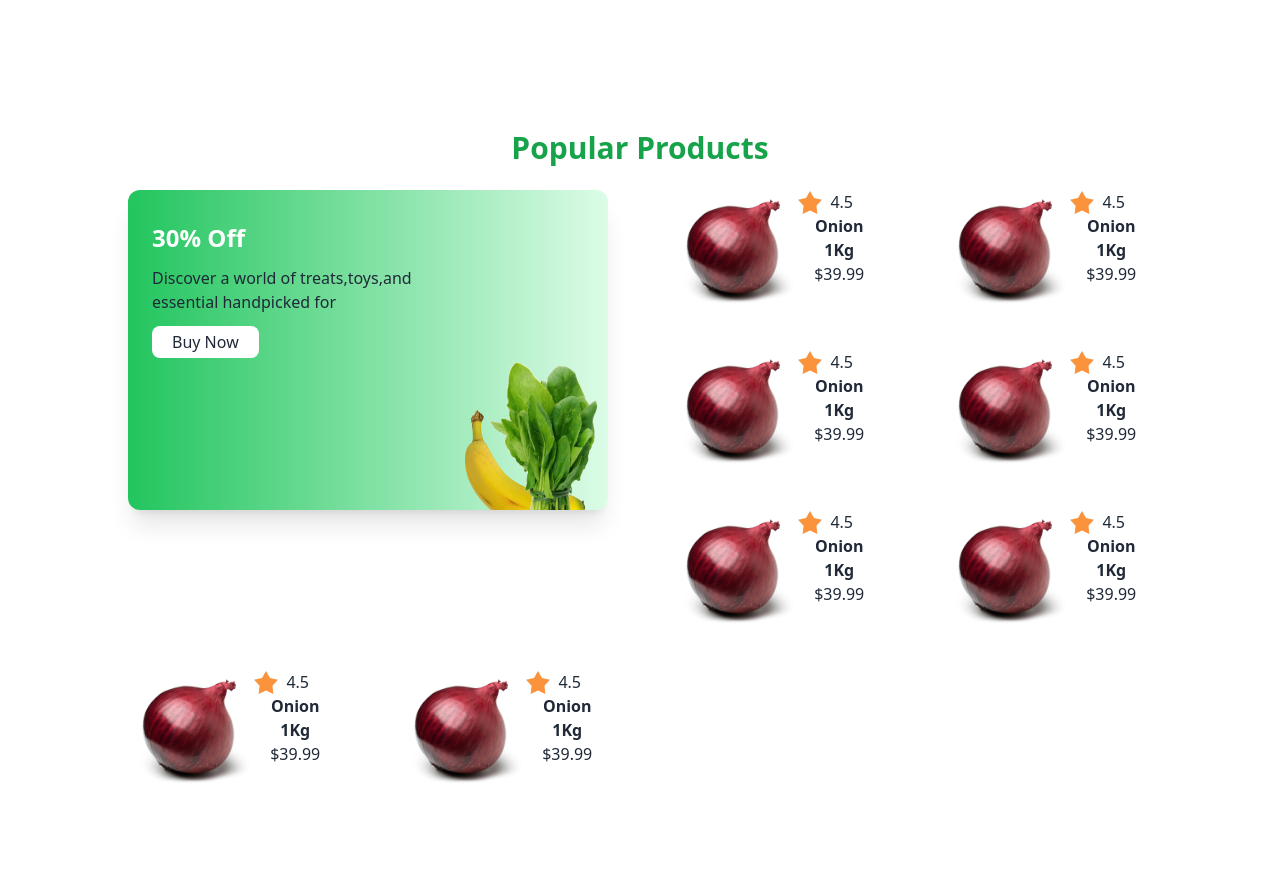
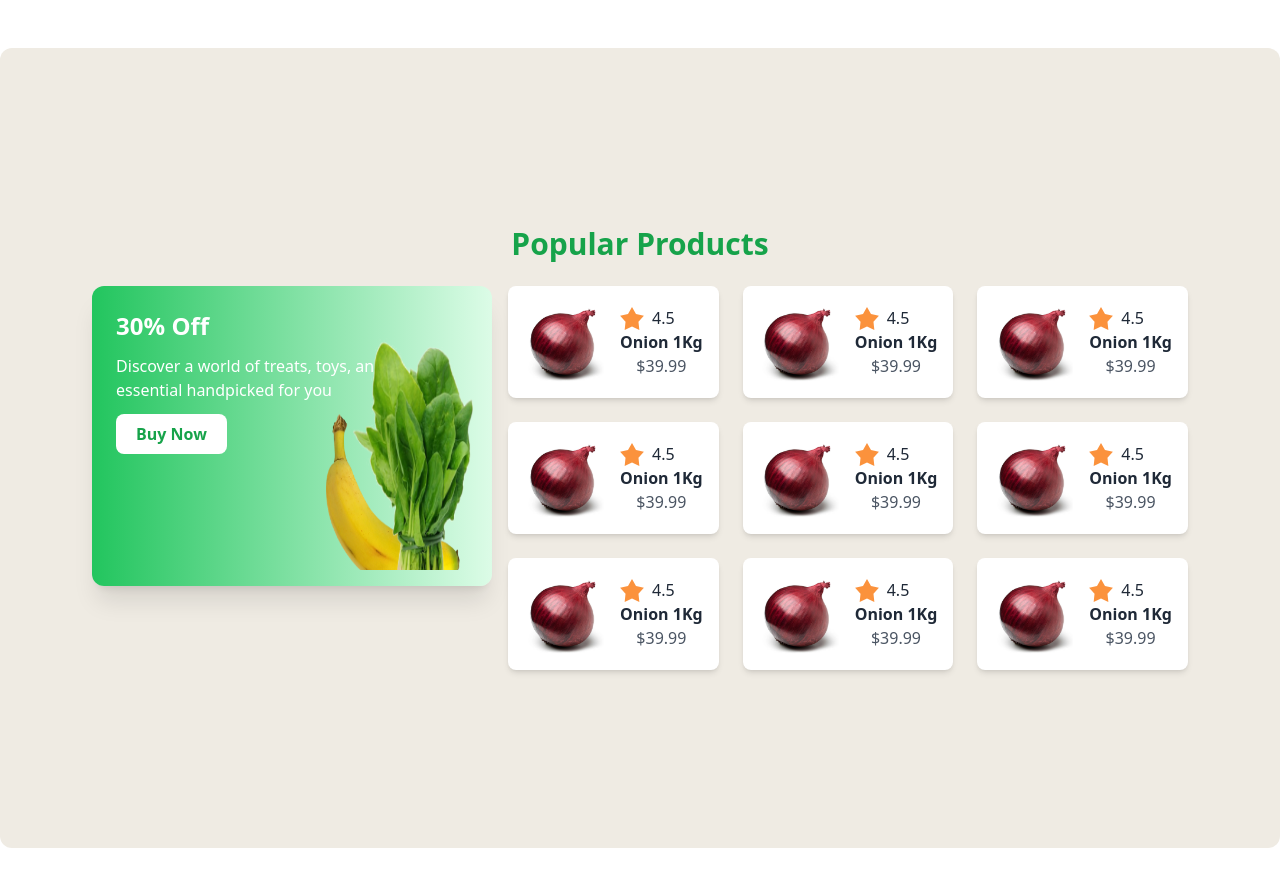
Before and after one commit to tanvirrahmanaz/natures_platter_a3, a plain HTML site: page index.html in a window 1280 px wide. Shown: the part 1240-2126 px from the top of the page. Before the commit the page ends 2088 px from the top, so only its background shows below. Drawn offline with nearby package versions, Linux system fonts and the light colour scheme.

Commit message:
products version

```diff
--- a/index.html
+++ b/index.html
@@ -141,182 +141,161 @@
       </section>
 
       <!-- card section  -->
-       <section class="mt-24 flex flex-col items-center justify-center mx-4 md:mx-16 lg:mx-32 text-center min-h-screen ">
-        <p class="font-bold text-3xl text-green-600 mb-6 ">Popular Products</p>
-        <div class="grid grid-cols-2 gap-16 lg:grid-cols-4">
-          <!-- CARD 1 -->
-          <div class="card rounded-xl bg-gradient-to-r from-green-500 to-green-100 h-80 shadow-xl grid col-span-2 custom-bg lg:row-span-3">
-            <div class="mt-8 text-left ml-6">
+      <section class="mt-24 mb-24 flex flex-col items-center justify-center  text-center min-h-screen bg-[#EFEBE3] p-10 rounded-xl">
+        <p class="font-bold text-3xl text-green-600 mb-6">Popular Products</p>
+
+
+        <div class="lg:flex gap-4">
+           <!-- BIG OFFER CARD -->
+           <div class="card rounded-xl bg-gradient-to-r from-green-500 to-green-100 mb-8 h-[300px] w-[400px]  shadow-xl p-6 relative lg:col-span-2 lg:row-span-2  bg-cover bg-center">
+            <div class="text-left">
               <p class="font-bold text-white text-2xl mb-3">30% Off</p>
-              <p class="mb-3">Discover a world of treats,toys,and <br> essential handpicked for</p>
-              <button class="bg-white px-5 py-1 rounded-lg">Buy Now</button>
+              <p class="mb-3 text-white">Discover a world of treats, toys, and <br> essential handpicked for you</p>
+              <button class="bg-white px-5 py-2 rounded-lg text-green-600 font-semibold">Buy Now</button>
             </div>
-            <figure>
-              <img
-                class="ml-80 h-40 w-36 "
-                src="images/vegetable-offer.png"
-                alt="Shoes" />
+            <figure class="absolute bottom-4 right-4">
+              <img class="h-60 w-40 " src="images/vegetable-offer.png" alt="Offer" />
             </figure>
           </div>
-          <!-- CARD 2-10 -->
-          <div class="flex">
-            <!-- image section  -->
-            <div class="w-32 h-20 object-cover">
-              <img src="images/onion .jpg" alt="">
+
+          <!-- PRODUCT CARDS -->
+          <div class="grid grid-cols-2 gap-6 lg:grid-cols-3">
+            <!-- CARD 1 -->
+            <div class="flex items-center bg-white p-4 rounded-lg shadow-md">
+              <div class="w-20 h-20">
+                <img src="images/onion .jpg" class="object-cover w-full h-full rounded-lg" alt="Onion" />
               </div>
-            <!-- text section  -->
-            <div>
-              <!-- star sign  -->
-              <div class="flex">
+              <div class="ml-4">
+                <div class="flex items-center">
+                  <div class="rating">
+                    <input type="radio" name="rating-1" class="mask mask-star-2 bg-orange-400 mr-2" />
+                    <p>4.5</p>
+                  </div>
+                </div>
+                <p class="font-bold">Onion 1Kg</p>
+                <p class="text-gray-600">$39.99</p>
+              </div>
+            </div>
+            <!-- CARD 2 -->
+            <div class="flex items-center bg-white p-4 rounded-lg shadow-md">
+              <div class="w-20 h-20">
+                <img src="images/onion .jpg" class="object-cover w-full h-full rounded-lg" alt="Onion" />
+              </div>
+              <div class="ml-4">
+                <div class="flex items-center">
                   <div class="rating">
                     <input type="radio" name="rating-2" class="mask mask-star-2 bg-orange-400 mr-2" />
                     <p>4.5</p>
                   </div>
                 </div>
-
-              <div>
                 <p class="font-bold">Onion 1Kg</p>
-                <p>$39.99</p></div>
+                <p class="text-gray-600">$39.99</p>
               </div>
             </div>
-          <div class="flex">
-            <!-- image section  -->
-            <div class="w-32 h-20 object-cover">
-              <img src="images/onion .jpg" alt="">
+            <div class="flex items-center bg-white p-4 rounded-lg shadow-md">
+              <div class="w-20 h-20">
+                <img src="images/onion .jpg" class="object-cover w-full h-full rounded-lg" alt="Onion" />
               </div>
-            <!-- text section  -->
-            <div>
-              <!-- star sign  -->
-              <div class="flex">
+              <div class="ml-4">
+                <div class="flex items-center">
                   <div class="rating">
                     <input type="radio" name="rating-2" class="mask mask-star-2 bg-orange-400 mr-2" />
                     <p>4.5</p>
                   </div>
                 </div>
-
-              <div>
                 <p class="font-bold">Onion 1Kg</p>
-                <p>$39.99</p></div>
+                <p class="text-gray-600">$39.99</p>
               </div>
             </div>
-          <div class="flex">
-            <!-- image section  -->
-            <div class="w-32 h-20 object-cover">
-              <img src="images/onion .jpg" alt="">
+            <div class="flex items-center bg-white p-4 rounded-lg shadow-md">
+              <div class="w-20 h-20">
+                <img src="images/onion .jpg" class="object-cover w-full h-full rounded-lg" alt="Onion" />
               </div>
-            <!-- text section  -->
-            <div>
-              <!-- star sign  -->
-              <div class="flex">
+              <div class="ml-4">
+                <div class="flex items-center">
                   <div class="rating">
                     <input type="radio" name="rating-2" class="mask mask-star-2 bg-orange-400 mr-2" />
                     <p>4.5</p>
                   </div>
                 </div>
-
-              <div>
                 <p class="font-bold">Onion 1Kg</p>
-                <p>$39.99</p></div>
+                <p class="text-gray-600">$39.99</p>
               </div>
             </div>
-          <div class="flex">
-            <!-- image section  -->
-            <div class="w-32 h-20 object-cover">
-              <img src="images/onion .jpg" alt="">
+            <div class="flex items-center bg-white p-4 rounded-lg shadow-md">
+              <div class="w-20 h-20">
+                <img src="images/onion .jpg" class="object-cover w-full h-full rounded-lg" alt="Onion" />
               </div>
-            <!-- text section  -->
-            <div>
-              <!-- star sign  -->
-              <div class="flex">
+              <div class="ml-4">
+                <div class="flex items-center">
                   <div class="rating">
                     <input type="radio" name="rating-2" class="mask mask-star-2 bg-orange-400 mr-2" />
                     <p>4.5</p>
                   </div>
                 </div>
-
-              <div>
                 <p class="font-bold">Onion 1Kg</p>
-                <p>$39.99</p></div>
+                <p class="text-gray-600">$39.99</p>
               </div>
             </div>
-          <div class="flex">
-            <!-- image section  -->
-            <div class="w-32 h-20 object-cover">
-              <img src="images/onion .jpg" alt="">
+            <div class="flex items-center bg-white p-4 rounded-lg shadow-md">
+              <div class="w-20 h-20">
+                <img src="images/onion .jpg" class="object-cover w-full h-full rounded-lg" alt="Onion" />
               </div>
-            <!-- text section  -->
-            <div>
-              <!-- star sign  -->
-              <div class="flex">
+              <div class="ml-4">
+                <div class="flex items-center">
                   <div class="rating">
                     <input type="radio" name="rating-2" class="mask mask-star-2 bg-orange-400 mr-2" />
                     <p>4.5</p>
                   </div>
                 </div>
-
-              <div>
                 <p class="font-bold">Onion 1Kg</p>
-                <p>$39.99</p></div>
+                <p class="text-gray-600">$39.99</p>
               </div>
             </div>
-          <div class="flex">
-            <!-- image section  -->
-            <div class="w-32 h-20 object-cover">
-              <img src="images/onion .jpg" alt="">
+            <div class="flex items-center bg-white p-4 rounded-lg shadow-md">
+              <div class="w-20 h-20">
+                <img src="images/onion .jpg" class="object-cover w-full h-full rounded-lg" alt="Onion" />
               </div>
-            <!-- text section  -->
-            <div>
-              <!-- star sign  -->
-              <div class="flex">
+              <div class="ml-4">
+                <div class="flex items-center">
                   <div class="rating">
                     <input type="radio" name="rating-2" class="mask mask-star-2 bg-orange-400 mr-2" />
                     <p>4.5</p>
                   </div>
                 </div>
-
-              <div>
                 <p class="font-bold">Onion 1Kg</p>
-                <p>$39.99</p></div>
+                <p class="text-gray-600">$39.99</p>
               </div>
             </div>
-          <div class="flex">
-            <!-- image section  -->
-            <div class="w-32 h-20 object-cover">
-              <img src="images/onion .jpg" alt="">
+            <div class="flex items-center bg-white p-4 rounded-lg shadow-md">
+              <div class="w-20 h-20">
+                <img src="images/onion .jpg" class="object-cover w-full h-full rounded-lg" alt="Onion" />
               </div>
-            <!-- text section  -->
-            <div>
-              <!-- star sign  -->
-              <div class="flex">
+              <div class="ml-4">
+                <div class="flex items-center">
                   <div class="rating">
                     <input type="radio" name="rating-2" class="mask mask-star-2 bg-orange-400 mr-2" />
                     <p>4.5</p>
                   </div>
                 </div>
-
-              <div>
                 <p class="font-bold">Onion 1Kg</p>
-                <p>$39.99</p></div>
+                <p class="text-gray-600">$39.99</p>
               </div>
             </div>
-          <div class="flex">
-            <!-- image section  -->
-            <div class="w-32 h-20 object-cover">
-              <img src="images/onion .jpg" alt="">
+            <div class="items-center bg-white p-4 rounded-lg shadow-md hidden lg:flex">
+              <div class="w-20 h-20">
+                <img src="images/onion .jpg" class="object-cover w-full h-full rounded-lg" alt="Onion" />
               </div>
-            <!-- text section  -->
-            <div>
-              <!-- star sign  -->
-              <div class="flex">
+              <div class="ml-4">
+                <div class="flex items-center">
                   <div class="rating">
                     <input type="radio" name="rating-2" class="mask mask-star-2 bg-orange-400 mr-2" />
                     <p>4.5</p>
                   </div>
                 </div>
-
-              <div>
                 <p class="font-bold">Onion 1Kg</p>
-                <p>$39.99</p></div>
+                <p class="text-gray-600">$39.99</p>
+              </div>
             </div>
           </div>
         </div>
```
Lines whose indentation alone changed are shown as unchanged.
